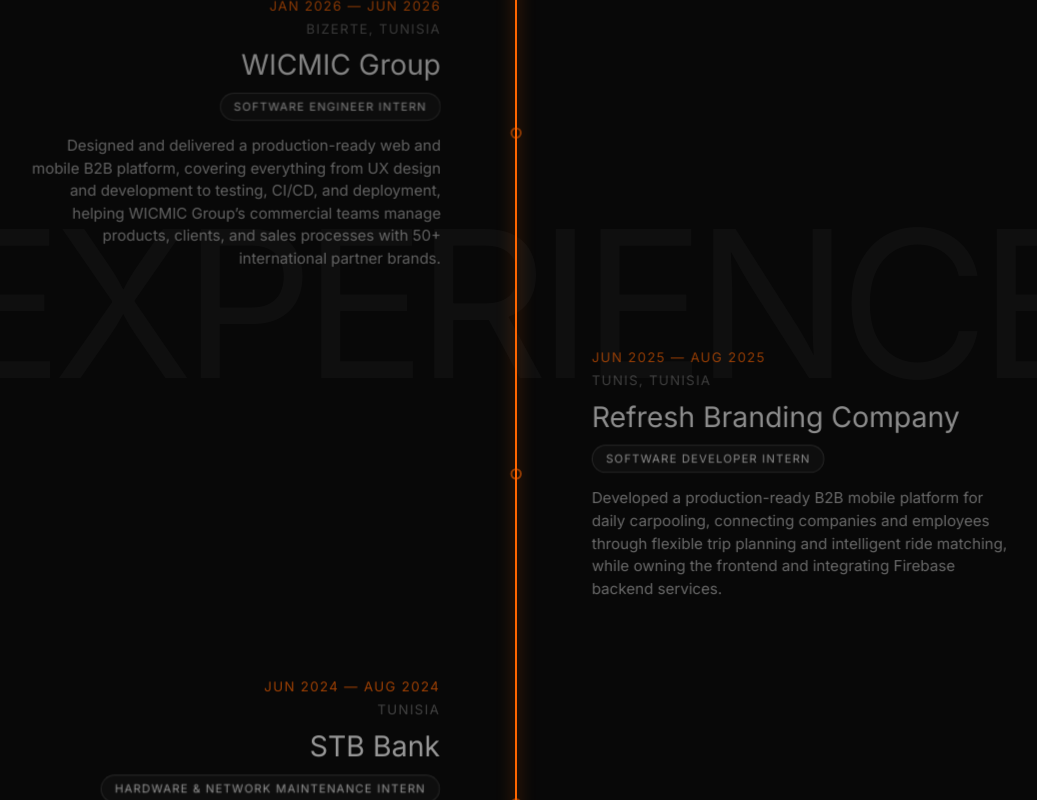
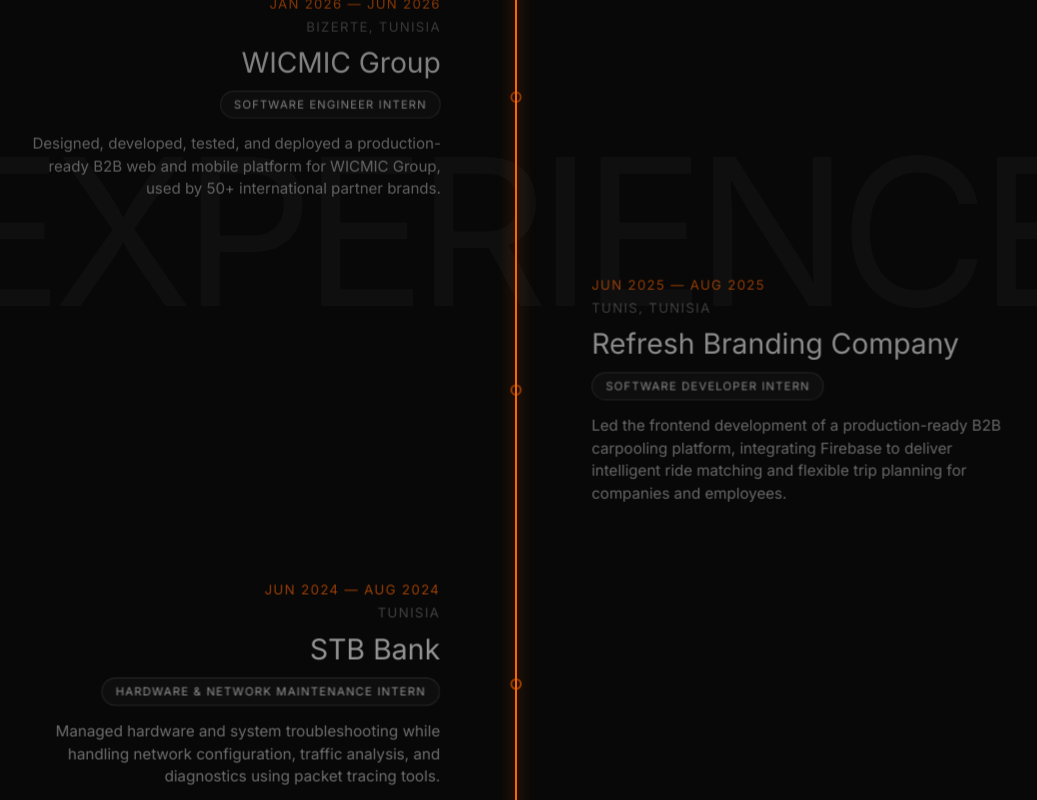
Before and after one commit to kirambenali/portfolio, a React (Vite) app: page / in a window 1280 px wide. Shown: the part 2160-2960 px from the top of the page, without its empty margins (124-1161 px from the left). Built offline with nearby package versions, Linux system fonts and the light colour scheme.

Commit message:
text fix

```diff
--- a/src/components/sections/experience.tsx
+++ b/src/components/sections/experience.tsx
@@ -12,21 +12,21 @@ const EXPERIENCES = [
     location: "BIZERTE, TUNISIA",
     title: "SOFTWARE ENGINEER INTERN",
     date: "JAN 2026 — JUN 2026",
-    desc: "Designed and delivered a production-ready web and mobile B2B platform, covering everything from UX design and development to testing, CI/CD, and deployment, helping WICMIC Group’s commercial teams manage products, clients, and sales processes with 50+ international partner brands.",
+    desc: "Designed, developed, tested, and deployed a production-ready B2B web and mobile platform for WICMIC Group, used by 50+ international partner brands.",
   },
   {
     company: "Refresh Branding Company",
     location: "TUNIS, TUNISIA",
     title: "SOFTWARE DEVELOPER INTERN",
     date: "JUN 2025 — AUG 2025",
-    desc: "Developed a production-ready B2B mobile platform for daily carpooling, connecting companies and employees through flexible trip planning and intelligent ride matching, while owning the frontend and integrating Firebase backend services."
+    desc: "Led the frontend development of a production-ready B2B carpooling platform, integrating Firebase to deliver intelligent ride matching and flexible trip planning for companies and employees."
   },
   {
     company: "STB Bank",
     location: "TUNISIA",
     title: "HARDWARE & NETWORK MAINTENANCE INTERN",
     date: "JUN 2024 — AUG 2024",
-    desc: "Handled hardware troubleshooting, component replacement, and system performance maintenance, while supporting network administration tasks including configuration, traffic analysis, and diagnostics using packet tracing tools."
+    desc: "Managed hardware and system troubleshooting while handling network configuration, traffic analysis, and diagnostics using packet tracing tools."
   }
 ];
 
@@ -53,7 +53,7 @@ export function ExperienceSection() {
         <SectionHeader
           subtitle="My Journey"
           title={
-            <span>Where I've <br/><span className="text-primary">Left My Mark</span></span>
+            <span>Where I've <br /><span className="text-primary">Left My Mark</span></span>
           }
         />
 
--- a/src/components/sections/projects.tsx
+++ b/src/components/sections/projects.tsx
@@ -26,13 +26,13 @@ const PROJECTS = [
   {
     title: "StepWise",
     // descA shown on scroll-page 0, descB on scroll-page 1
-    descA: "StepWise is a web and mobile platform designed to provide all the necessary care for children with Down syndrome, using advanced technologies such as IoT robotics, AI agents, and automation.",
+    descA: "Stepwise is a web and mobile platform designed to provide all the necessary care for children with Down syndrome through AI agents and automation.",
     descB: "The applications offer fully adapted solutions developed in consultation with Down syndrome associations and their experts.",
     // featuresA shown on page 0 (first 2), featuresB on page 1 (remaining)
     features: [
       { text: " Built a multimodal AI assistant with Azure AI Foundry and GPT-4o Realtime that analyzes video frames to validate children's tasks and enables voice interaction through Azure Speech.", highlight: ["Azure AI Foundry", "GPT-4o Realtime", "Azure Speech"] },
       { text: " Integrated Azure Pronunciation Assessment for speech evaluation and GPT-Image-1 to generate adapted educational content.", highlight: ["Azure Pronunciation Assessment", "GPT-Image-1"] },
-      { text: "Developed AI-driven learning modules for language, academics, sports, cooking, social awareness, and daily routines, with personalized activities and real-time AI validation tailored to each child.", highlight: [] },
+      { text: "Designed and developed AI-driven learning tasks with personalized activities and real-time AI validation, tailored to each child’s needs.", highlight: [] },
       { text: "Validated with 75+ parents and 45+ children, resulting in 20+ product improvements and positive psychomotor specialist feedback", highlight: ["75+", "45+", "20+"] },
       { text: "CareWise extension with automated job recommendations for parents using web scraping and n8n automation", highlight: ["n8n"] },
     ],
@@ -43,7 +43,7 @@ const PROJECTS = [
   },
   {
     title: "MyMicLab",
-    descA: "A production-ready B2B platform developed as my Final Year Engineering Project for WICMIC Group, connecting its commercial teams with international partner brands to streamline product discovery, client management, and digital sales.",
+    descA: "Production-ready B2B platform developed for WICMIC Group to streamline product discovery, client management, and digital sales with international partner brands.",
     descB: "",
     features: [
       {
@@ -88,7 +88,7 @@ const PROJECTS = [
   },
   {
     title: "Workway",
-    descA: "A production-ready B2B carpooling platform developed during my summer internship at Refresh Branding, connecting companies and employees to simplify daily commuting through shared rides and real-time mobility features.",
+    descA: "Production-ready B2B carpooling platform developed at Refresh Branding, connecting companies and employees through shared rides and real-time mobility features.",
     descB: "",
     features: [
       {
```
